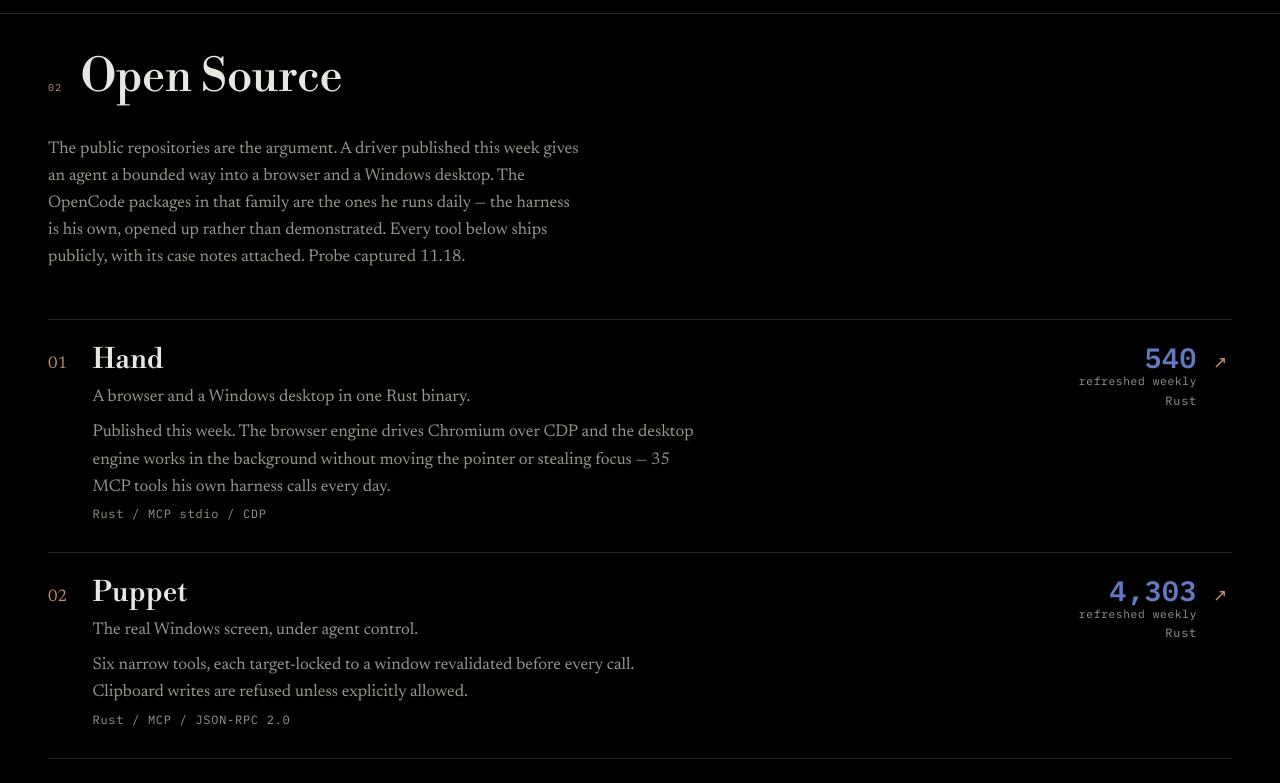
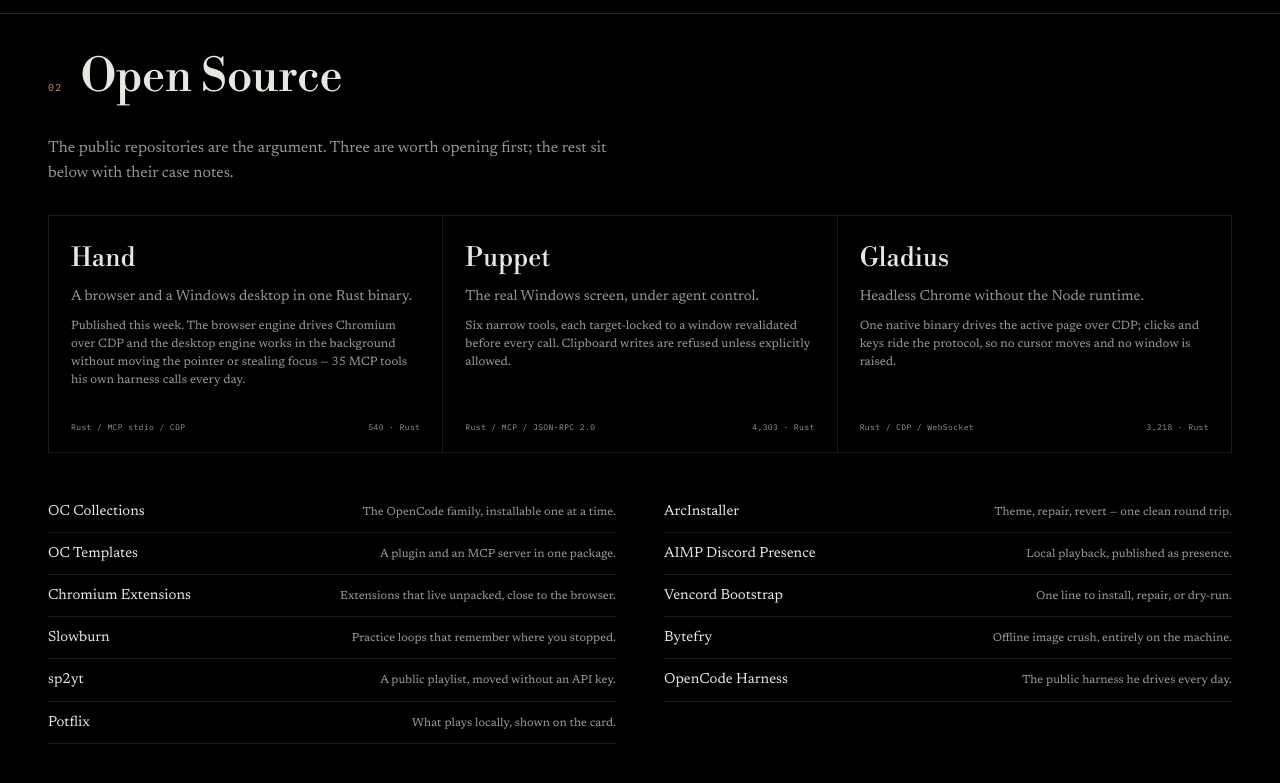
Before and after one commit to nathwn12/nathwn12.github.io, a React (Vite) app: page / in a window 1280 px wide. Shown: the part 1400-2183 px from the top of the page. Built offline with nearby package versions, Linux system fonts and the light colour scheme.

Commit message:
feat(open-source): render approved variant C

```diff
--- a/src/components/LedgerPage.tsx
+++ b/src/components/LedgerPage.tsx
@@ -15,9 +15,7 @@ import { signal, specLines } from "../content/signal";
 import {
   featuredRows,
   indexRows,
-  lifetimeNote,
-  workIndexLede,
-  workIntro,
+  workShelfIntro,
 } from "../content/showcase";
 import { CONTACT_EMAIL, CV_PATH, RESUME_PATH } from "../lib/contact";
 
@@ -193,52 +191,36 @@ export default function LedgerPage() {
         </Cluster>
 
         <Cluster id="work" index="02" label="Open Source" variant="wc">
-          <p className="work-intro">{workIntro}</p>
-          <div className="featured-list">
+          <p className="intro">{workShelfIntro}</p>
+          <div className="cards">
             {featuredRows.map((row) => (
-              <div className="featured-row" key={row.dir}>
-                <span className="featured-num">{row.num}</span>
-                <div className="featured-main">
-                  <h3>{row.name}</h3>
-                  <p className="claim">{row.claim}</p>
-                  <p className="row-detail">{row.detail}</p>
-                  <span className="tech data">{row.tech.join(" / ")}</span>
+              <div className="card" key={row.dir}>
+                <h3>
+                  <a href={row.url} target="_blank" rel="noreferrer">
+                    {row.name}
+                  </a>
+                </h3>
+                <p className="claim">{row.claim}</p>
+                <p className="detail">{row.detail}</p>
+                <div className="foot">
+                  <span>{row.tech.join(" / ")}</span>
+                  <span>
+                    {row.lifetime !== null
+                      ? row.lifetime.toLocaleString("en-US")
+                      : "no package"}{" · "}
+                    {row.language}
+                  </span>
                 </div>
-                <div className="featured-stats data">
-                  {row.lifetime !== null && (
-                    <span className="lifetime-figure">
-                      {row.lifetime.toLocaleString("en-US")}
-                      <span className="lifetime-note">{lifetimeNote}</span>
-                    </span>
-                  )}
-                  <span>{row.language}</span>
-                </div>
-                <a href={row.url} target="_blank" rel="noreferrer" aria-label={`Open ${row.name} on GitHub`}>
-                  <span aria-hidden="true">↗</span>
-                </a>
               </div>
             ))}
           </div>
-          <p className="index-head data">
-            {workIndexLede}
-          </p>
-          <div className="index-grid">
+          <div className="list">
             {indexRows.map((row) => (
-              <div className="index-row" key={row.dir}>
-                <span className="index-num data">{row.num}</span>
-                <a href={row.url} target="_blank" rel="noreferrer">
+              <div className="item" key={row.dir}>
+                <a className="nm" href={row.url} target="_blank" rel="noreferrer">
                   {row.name}
                 </a>
-                <div className="index-copy">
-                  <span className="index-claim">{row.claim}</span>
-                  <span className="row-detail">{row.detail}</span>
-                </div>
-                <span className="index-stats data">
-                  {row.lifetime !== null
-                    ? `${row.lifetime.toLocaleString("en-US")} lifetime · ${lifetimeNote}`
-                    : "no package"}{" · "}
-                  {row.language}
-                </span>
+                <span className="cl">{row.claim}</span>
               </div>
             ))}
           </div>
--- a/src/content/showcase.ts
+++ b/src/content/showcase.ts
@@ -144,6 +144,11 @@ const harnessRow: ShowcaseRow = {
 
 const allRows: ShowcaseRow[] = [...rows, harnessRow];
 
+/** The shelf intro for the approved Open Source variant. */
+export const workShelfIntro =
+  "The public repositories are the argument. Three are worth opening first; " +
+  "the rest sit below with their case notes.";
+
 /** Derived from the rows actually rendered, so the count cannot drift. */
 const rowCountWord = countWords(allRows.length);
 export const workIndexLede =
--- a/src/styles/ledger.css
+++ b/src/styles/ledger.css
@@ -970,6 +970,94 @@
   margin-block-start: 30px;
 }
 
+/* 02 Open Source C — three cards, the rest as a two-column list. */
+.wc .intro {
+  max-width: 64ch;
+  font-size: 16px;
+  color: var(--color-ink-muted);
+  margin: 0;
+}
+
+.wc .cards {
+  display: grid;
+  grid-template-columns: repeat(3, 1fr);
+  gap: 1px;
+  background: var(--color-rule);
+  border: 1px solid var(--color-rule);
+  margin-block-start: 28px;
+}
+
+.wc .card {
+  background: var(--color-ground);
+  padding: 22px 22px 18px;
+  display: flex;
+  flex-direction: column;
+  min-height: 236px;
+}
+
+.wc .card h3 {
+  font-family: var(--font-display);
+  font-size: 26px;
+  margin: 0 0 6px;
+  font-weight: 400;
+}
+
+.wc .card h3 a {
+  color: var(--color-ink);
+  text-decoration: none;
+}
+
+.wc .card .claim {
+  font-size: 14.5px;
+  margin: 0 0 8px;
+}
+
+.wc .card .detail {
+  font-size: 12px;
+  line-height: 1.5;
+  color: var(--color-ink-muted);
+  margin: 0 0 12px;
+}
+
+.wc .card .foot {
+  margin-block-start: auto;
+  display: flex;
+  justify-content: space-between;
+  gap: 12px;
+  font-family: var(--font-data);
+  font-size: 8px;
+  color: var(--color-ink-muted);
+  letter-spacing: 0.05em;
+}
+
+.wc .list {
+  columns: 2;
+  column-gap: 48px;
+  margin-block-start: 38px;
+}
+
+.wc .item {
+  break-inside: avoid;
+  padding: 9px 0;
+  border-block-end: 1px solid var(--color-rule);
+  display: flex;
+  justify-content: space-between;
+  align-items: baseline;
+  gap: 14px;
+}
+
+.wc .item .nm {
+  font-size: 14.5px;
+  color: var(--color-ink);
+  text-decoration: none;
+}
+
+.wc .item .cl {
+  font-size: 11.5px;
+  color: var(--color-ink-muted);
+  text-align: right;
+}
+
 @media (max-width: 700px) {
   .ch-head,
   .v-body {
@@ -1007,4 +1095,12 @@
     flex-wrap: wrap;
     gap: 18px 28px;
   }
+
+  .wc .cards {
+    grid-template-columns: 1fr;
+  }
+
+  .wc .list {
+    columns: 1;
+  }
 }
```
Also changed, not shown: 2 other files (tests, documents, lock files or other folders).
